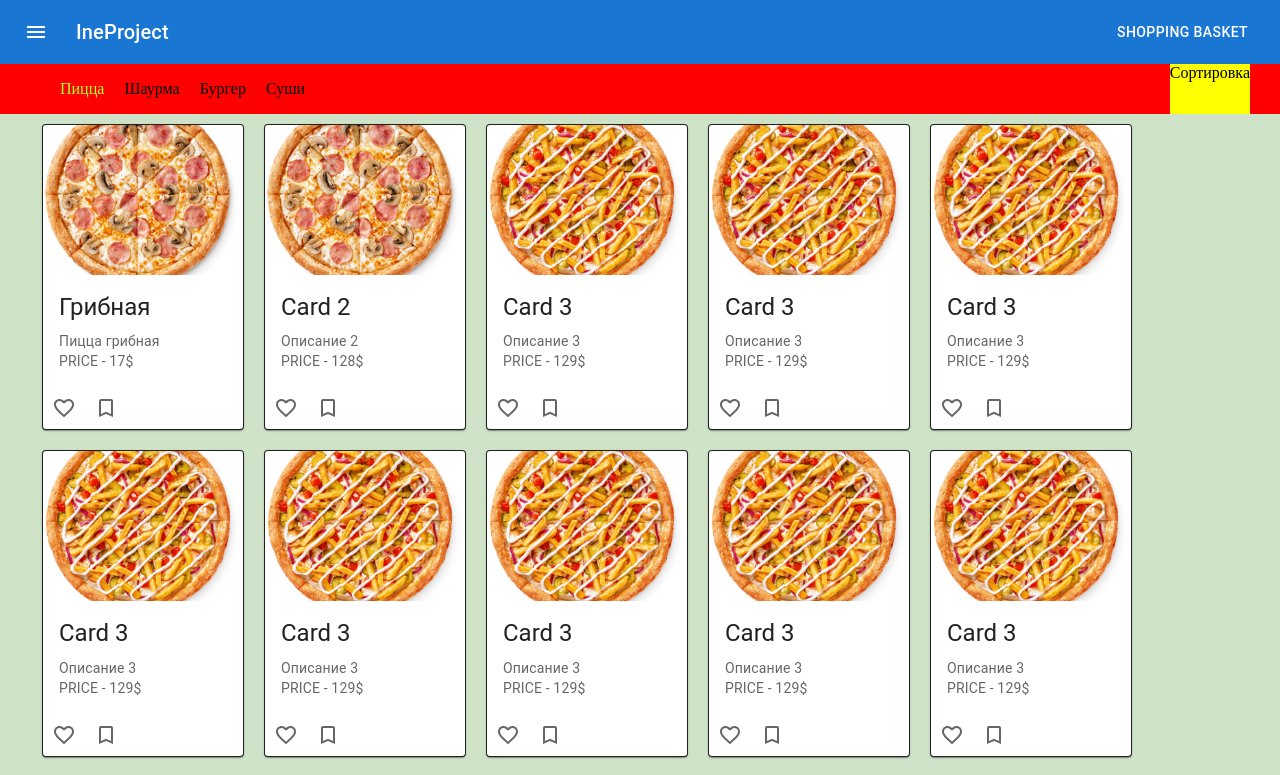
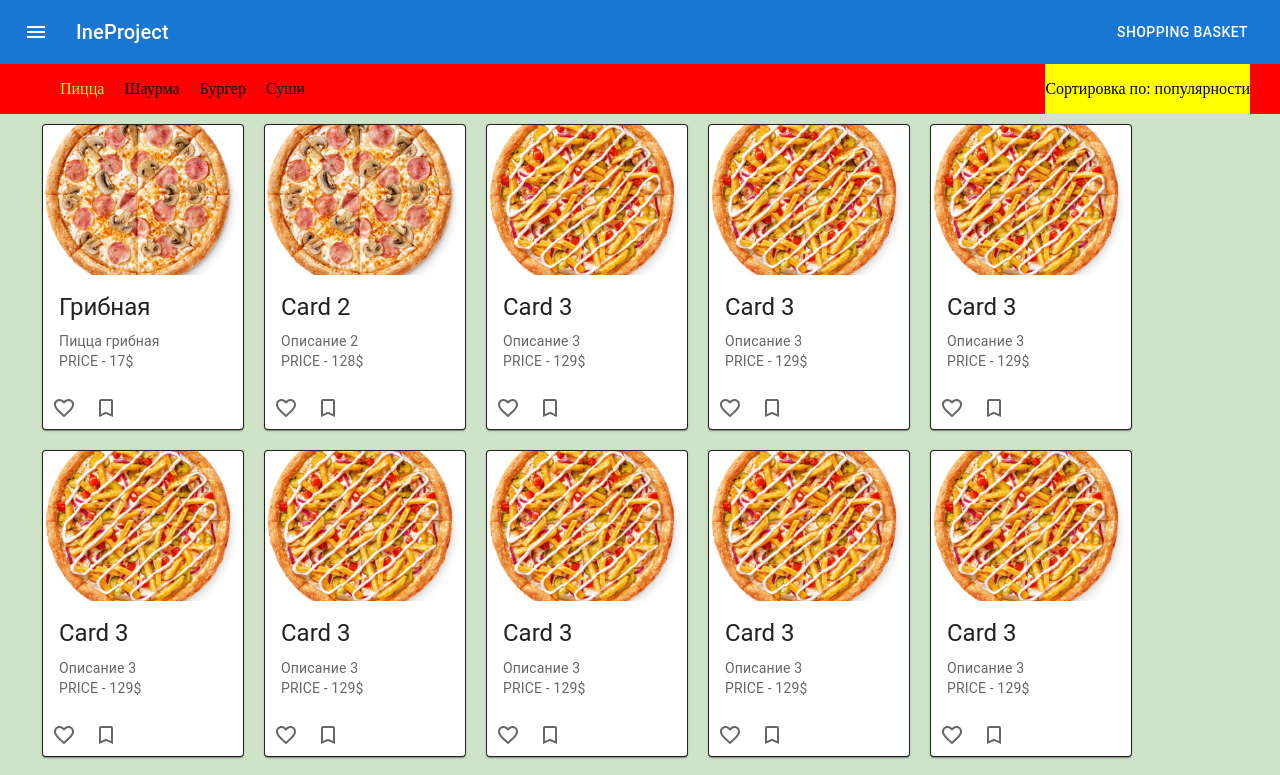
Before and after one commit to inevadim/ineproject, a React (Create React App) app: page / in a window 1280 px wide. Shown: the top 775 px of the page. Built offline with nearby package versions, Linux system fonts and the light colour scheme.

Commit message:
section vertical alignment sorting

```diff
--- a/src/components/header/menu/Menu.jsx
+++ b/src/components/header/menu/Menu.jsx
@@ -3,6 +3,7 @@ import styles from './Menu.module.scss';
 
 export const Menu = () => {
   const [active, setActive] = useState(0);
+  const [isVisible, setIsVisible] = useState(false);
 
   const onCLickCategories = variable => {
     setActive(variable);
@@ -24,7 +25,7 @@ export const Menu = () => {
           );
         })}
       </ul>
-      <div className={styles.sorting}>Сортировка</div>
+      <div className={styles.sorting}>Сортировка по: популярности</div>
     </div>
   );
 };
--- a/src/components/header/menu/Menu.module.scss
+++ b/src/components/header/menu/Menu.module.scss
@@ -15,5 +15,7 @@
     .sorting{
         background-color: yellow;
         margin-right: 30px;
+        display: flex;
+        align-items: center;
     }
 }
```
